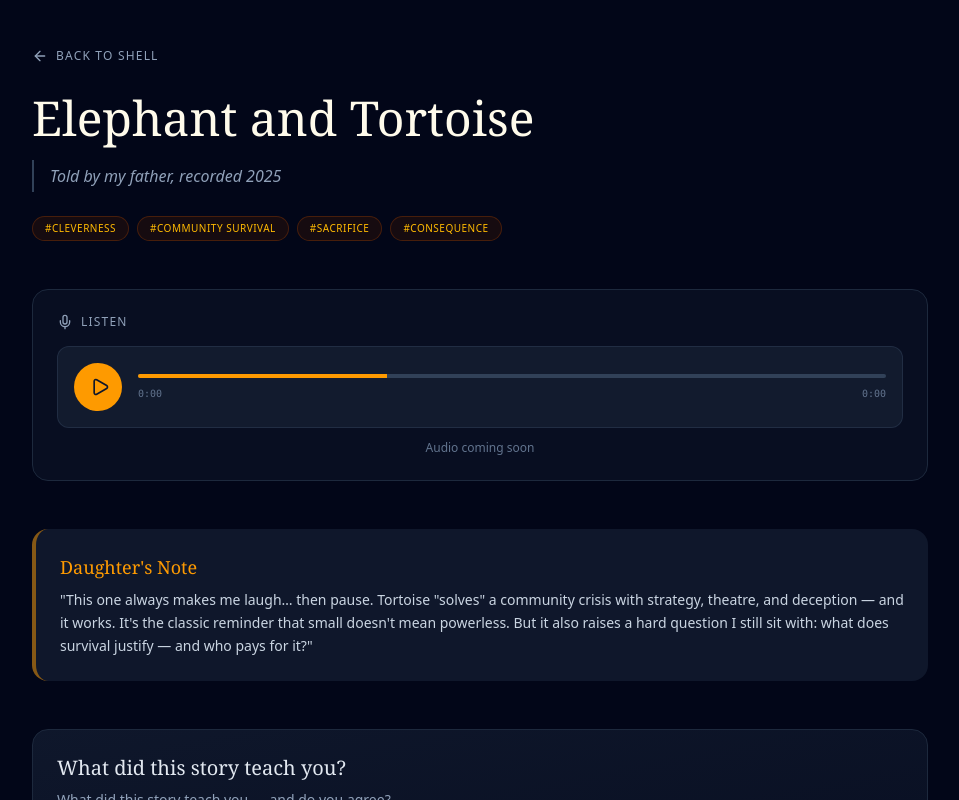
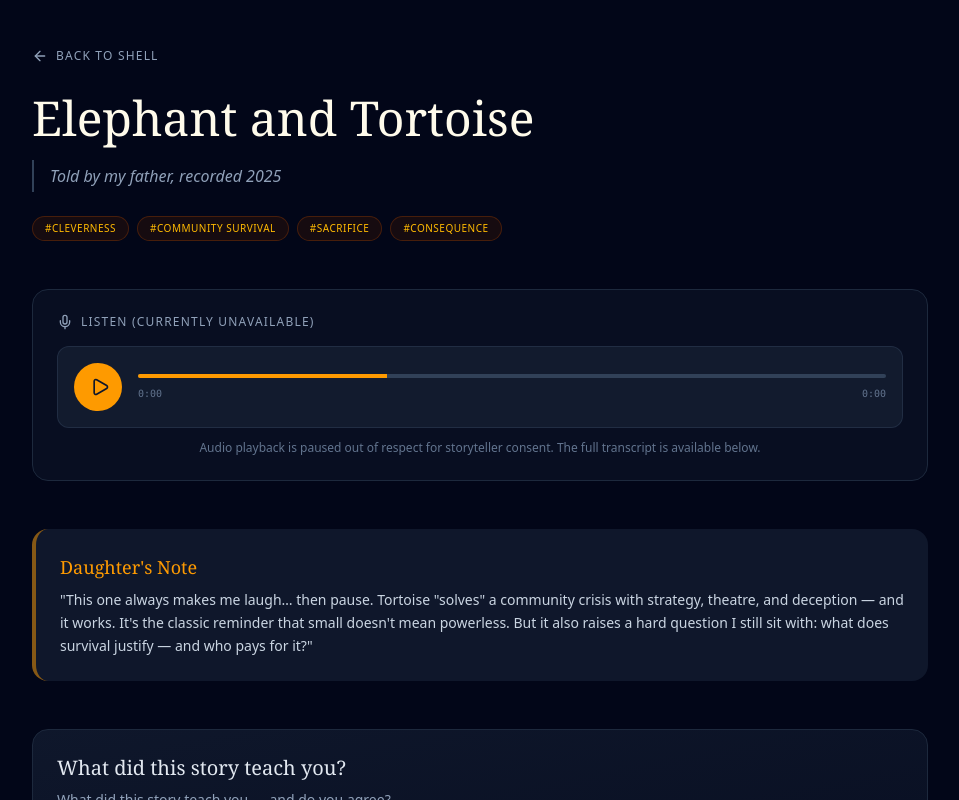
Before and after one commit to dearlydebbie/shell-atlas, a Next.js app: page /stories/elephant-and-tortoise in a window 1280 px wide. Shown: the top 800 px of the page, without its empty margins (160-1119 px from the left). Built offline with nearby package versions, Linux system fonts and the light colour scheme.

Commit message:
listen feature unavailability update

```diff
--- a/src/components/story/StoryPlayer.tsx
+++ b/src/components/story/StoryPlayer.tsx
@@ -4,7 +4,7 @@ export function StoryPlayer({ title }: { title: string }) {
     return (
         <section className="bg-slate-900/50 p-6 rounded-2xl border border-slate-800">
             <h2 className="flex items-center gap-2 text-xs uppercase tracking-widest text-slate-400 mb-4">
-                <Mic className="w-4 h-4" /> Listen
+                <Mic className="w-4 h-4" /> Listen (currently unavailable)
             </h2>
             <div className="flex items-center gap-4 bg-slate-800/50 p-4 rounded-xl border border-slate-700/50">
                 <button className="w-12 h-12 flex items-center justify-center bg-amber-500 rounded-full text-slate-900 hover:bg-amber-400 transition-colors shrink-0">
@@ -20,7 +20,7 @@ export function StoryPlayer({ title }: { title: string }) {
                     </div>
                 </div>
             </div>
-            <p className="text-xs text-slate-500 mt-3 text-center">Audio coming soon</p>
+            <p className="text-xs text-slate-500 mt-3 text-center">Audio playback is paused out of respect for storyteller consent. The full transcript is available below.</p>
         </section>
     );
 }
```
